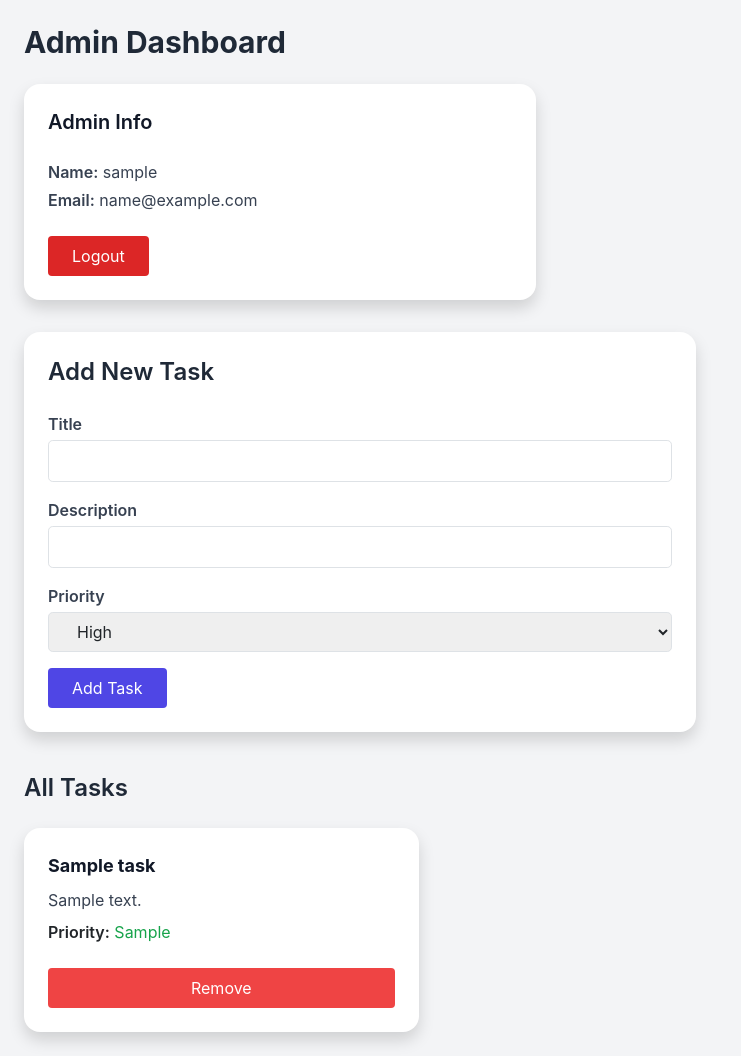
After one commit to Bhavana5489/Project_Yuva, a Flask app: page /admin in a window 1280 px wide. The commit adds this page. Shown: the whole page, without its empty margins (0-741 px from the left). Run offline with Flask 3, Linux system fonts and the light colour scheme; the visitor is signed in with stand-in values (Sample User, id 1); tables that the repository leaves empty or names only in its code hold one stand-in row (values such as "Sample post"); some libraries are stand-ins or nearby versions.

Commit message:
Complete Admin and User login

```diff
--- a/Yuva/app.py
+++ b/Yuva/app.py
@@ -23,6 +23,7 @@ class RegisterForm(FlaskForm):
     name = StringField("Name", validators=[DataRequired()])
     email = StringField("Email", validators=[DataRequired(), Email()])
     password = PasswordField("Password", validators=[DataRequired()])
+    role = SelectField("Role", choices=[('user', 'User'), ('admin', 'Admin')], validators=[DataRequired()])
     submit = SubmitField("Register")
 
     def validate_email(self, field):
@@ -32,6 +33,7 @@ class RegisterForm(FlaskForm):
         cursor.close()
         if user:
             raise ValidationError('Email Already Taken')
+
 
 # Login Form
 class LoginForm(FlaskForm):
@@ -50,6 +52,10 @@ class DeleteTaskForm(FlaskForm):
     submit = SubmitField('Remove')
 
 
+class CompleteTaskForm(FlaskForm):
+    submit = SubmitField('Mark as Complete')
+
+
 # Home page
 @app.route('/')
 def index():
@@ -63,15 +69,18 @@ def register():
         name = form.name.data
         email = form.email.data
         password = form.password.data
+        role = form.role.data
         hashed_password = bcrypt.hashpw(password.encode('utf-8'), bcrypt.gensalt())
 
         cursor = mysql.connection.cursor()
-        cursor.execute("INSERT INTO users (name, email, password) VALUES (%s, %s, %s)", (name, email, hashed_password))
+        cursor.execute("INSERT INTO users (name, email, password, role) VALUES (%s, %s, %s, %s)",
+                       (name, email, hashed_password, role))
         mysql.connection.commit()
         cursor.close()
 
         return redirect(url_for('login'))
     return render_template('register.html', form=form)
+
 
 # Login route
 @app.route('/login', methods=['GET', 'POST'])
@@ -90,7 +99,13 @@ def login():
             session['user_id'] = user[0]
             session['user_name'] = user[1]
             session['user_email'] = user[2]
-            return redirect(url_for('dashboard'))
+            session['user_role'] = user[4] if len(user) > 4 else 'user'
+
+            # Route based on role
+            if session['user_role'] == 'admin':
+                return redirect(url_for('admin_dashboard'))  # Redirect to admin.html route
+            else:
+                return redirect(url_for('dashboard'))
         else:
             flash("Login failed. Please check your email and password.")
             return redirect(url_for('login'))
@@ -104,13 +119,21 @@ def dashboard():
 
     user_id = session['user_id']
     cursor = mysql.connection.cursor()
-    cursor.execute("SELECT id, title, description, priority FROM tasks WHERE user_id = %s", (user_id,))
+    cursor.execute("""
+        SELECT id, title, description, priority
+        FROM tasks
+        WHERE user_id = %s AND (completed IS NULL OR completed = FALSE)
+    """, (user_id,))
     tasks = cursor.fetchall()
     cursor.close()
 
     user = (session.get('user_name'), session.get('user_email'))
     delete_form = DeleteTaskForm()
-    return render_template('dashboard.html', user=user, tasks=tasks, delete_form=delete_form)
+    complete_form = CompleteTaskForm()
+
+    return render_template('dashboard.html', user=user, tasks=tasks,
+                           delete_form=delete_form, complete_form=complete_form)
+
 
 
 # Add Task
@@ -170,10 +193,15 @@ def delete_task(task_id):
         return redirect(url_for('login'))
 
     user_id = session['user_id']
+    is_admin = session.get('user_email') == 'admin@example.com'
 
     cursor = mysql.connection.cursor()
-    cursor.execute("SELECT * FROM tasks WHERE id = %s AND user_id = %s", (task_id, user_id))
+    if is_admin:
+        cursor.execute("SELECT * FROM tasks WHERE id = %s", (task_id,))
+    else:
+        cursor.execute("SELECT * FROM tasks WHERE id = %s AND user_id = %s", (task_id, user_id))
     task = cursor.fetchone()
+
     if not task:
         cursor.close()
         flash("Task not found or unauthorized.")
@@ -184,7 +212,74 @@ def delete_task(task_id):
     cursor.close()
 
     flash("Task deleted successfully.")
+    return redirect(request.referrer or url_for('dashboard'))
+
+
+
+
+
+# Admin Dashboard
+@app.route('/admin', methods=['GET', 'POST'])
+def admin_dashboard():
+    if 'user_id' not in session or session.get('user_role') != 'admin':
+        flash("Unauthorized access.")
+        return redirect(url_for('login'))
+
+
+    add_form = TaskForm()
+    delete_form = DeleteTaskForm()
+
+    cursor = mysql.connection.cursor()
+
+    if add_form.validate_on_submit():
+        title = add_form.title.data
+        description = add_form.description.data
+        priority = add_form.priority.data
+
+        # For simplicity, we assign all admin-created tasks to admin (or use a dummy user_id like 0)
+        cursor.execute("INSERT INTO tasks (user_id, title, description, priority) VALUES (%s, %s, %s, %s)",
+                       (session['user_id'], title, description, priority))
+        mysql.connection.commit()
+        flash("Task added successfully.")
+        return redirect(url_for('admin_dashboard'))
+
+    cursor.execute("SELECT id, title, description, priority FROM tasks")
+    tasks = cursor.fetchall()
+    cursor.close()
+
+    user = (session.get('user_name'), session.get('user_email'))
+
+    return render_template('admin.html', user=user, tasks=tasks, add_form=add_form, delete_form=delete_form)
+
+
+
+
+@app.route('/task/complete/<int:task_id>', methods=['POST'])
+def complete_task(task_id):
+    if 'user_id' not in session:
+        return redirect(url_for('login'))
+
+    user_id = session['user_id']
+    cursor = mysql.connection.cursor()
+
+    # Optional: Check if the task belongs to the user
+    cursor.execute("SELECT * FROM tasks WHERE id = %s AND user_id = %s", (task_id, user_id))
+    task = cursor.fetchone()
+    if not task:
+        cursor.close()
+        flash("Task not found or unauthorized.")
+        return redirect(url_for('dashboard'))
+
+    # Set a `completed` field to TRUE (you need this column in DB)
+    cursor.execute("UPDATE tasks SET completed = TRUE WHERE id = %s", (task_id,))
+    mysql.connection.commit()
+    cursor.close()
+
+    flash("Task marked as completed.")
     return redirect(url_for('dashboard'))
+
+
+
 
 # Logout
 @app.route('/logout')
--- /dev/null
+++ b/Yuva/templates/admin.html
@@ -0,0 +1,70 @@
+{% extends 'app.html' %}
+{% block content %}
+<div class="container mx-auto px-4 py-6">
+  <h2 class="text-3xl font-bold mb-6 text-gray-800">Admin Dashboard</h2>
+
+  {% if user %}
+    <div class="mb-8 p-6 bg-white rounded-2xl shadow max-w-lg">
+      <h3 class="text-xl font-semibold mb-4 text-gray-900">Admin Info</h3>
+      <ul class="text-gray-700 space-y-1">
+        <li><span class="font-semibold">Name:</span> {{ user[0] }}</li>
+        <li><span class="font-semibold">Email:</span> {{ user[1] }}</li>
+      </ul>
+      <a href="{{ url_for('logout') }}" class="inline-block mt-4 px-4 py-2 bg-red-600 text-white rounded hover:bg-red-700 transition">
+        Logout
+      </a>
+    </div>
+
+    <div class="mb-10 p-6 bg-white rounded-2xl shadow max-w-2xl">
+      <h3 class="text-2xl font-semibold mb-4 text-gray-800">Add New Task</h3>
+      <form method="POST" action="{{ url_for('add_task') }}" class="space-y-4">
+        {{ add_form.hidden_tag() }}
+        <div>
+          <label class="block font-semibold text-gray-700 mb-1">Title</label>
+          {{ add_form.title(class="w-full px-4 py-2 border rounded-lg") }}
+        </div>
+        <div>
+          <label class="block font-semibold text-gray-700 mb-1">Description</label>
+          {{ add_form.description(class="w-full px-4 py-2 border rounded-lg") }}
+        </div>
+        <div>
+          <label class="block font-semibold text-gray-700 mb-1">Priority</label>
+          {{ add_form.priority(class="w-full px-4 py-2 border rounded-lg") }}
+        </div>
+        <button type="submit" class="px-4 py-2 bg-indigo-600 text-white rounded hover:bg-indigo-700 transition">
+          {{ add_form.submit.label.text }}
+        </button>
+      </form>
+    </div>
+
+    <h3 class="text-2xl font-semibold mb-4 text-gray-800">All Tasks</h3>
+
+    {% if tasks %}
+      <div class="grid grid-cols-1 sm:grid-cols-2 lg:grid-cols-3 gap-6">
+        {% for task in tasks %}
+          <div class="bg-white rounded-2xl shadow p-6 flex flex-col justify-between">
+            <div>
+              <h4 class="text-lg font-bold mb-2 text-gray-900">{{ task[1] }}</h4>
+              <p class="text-gray-700 mb-2">{{ task[2] or 'No description' }}</p>
+              <p>
+                <span class="font-semibold">Priority:</span>
+                <span class="{% if task[3] == 'High' %}text-red-600{% elif task[3] == 'Mid' %}text-yellow-500{% else %}text-green-600{% endif %}">
+                  {{ task[3] }}
+                </span>
+              </p>
+            </div>
+            <form method="POST" action="{{ url_for('delete_task', task_id=task[0]) }}" class="mt-4">
+              {{ delete_form.hidden_tag() }}
+              <button type="submit" class="px-4 py-2 bg-red-500 text-white rounded hover:bg-red-600 transition w-full">
+                {{ delete_form.submit.label.text }}
+              </button>
+            </form>
+          </div>
+        {% endfor %}
+      </div>
+    {% else %}
+      <p class="text-gray-600 mt-4">No tasks found.</p>
+    {% endif %}
+  {% endif %}
+</div>
+{% endblock %}
```
Also changed, not shown: Yuva/templates/dashboard.html (+5 -7 lines), Yuva/templates/register.html (+14 -0 lines).
